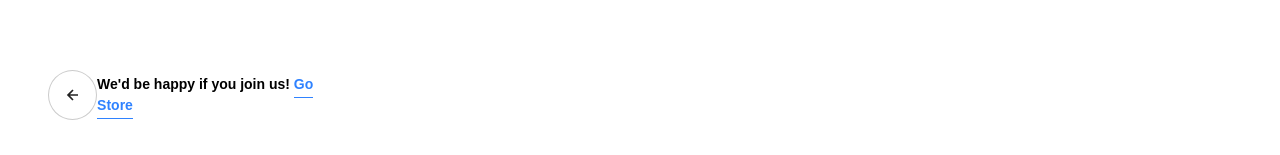
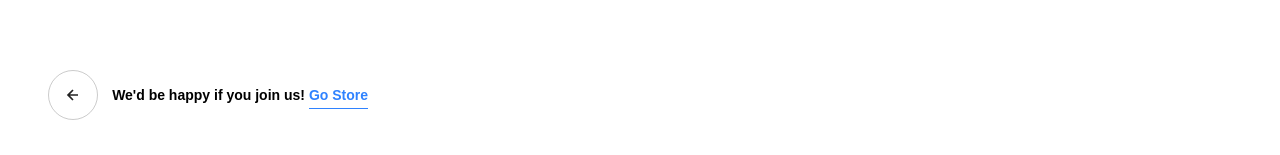
Before and after one commit to TomaszSarmata/shop-pay, a Next.js app: page /signin in a window 1280 px wide. Shown: the part 136-291 px from the top of the page. Built offline with nearby package versions, Linux system fonts and the light colour scheme; no server answers.

Commit message:
changed the width of the .login_header to fit in the content

```diff
--- a/styles/signin.module.scss
+++ b/styles/signin.module.scss
@@ -14,7 +14,7 @@
     display: flex;
     align-items: center;
     justify-content: space-between;
-    max-width: 300px;
+    max-width: 320px;
     .back_svg {
       width: 50px;
       height: 50px;
```
